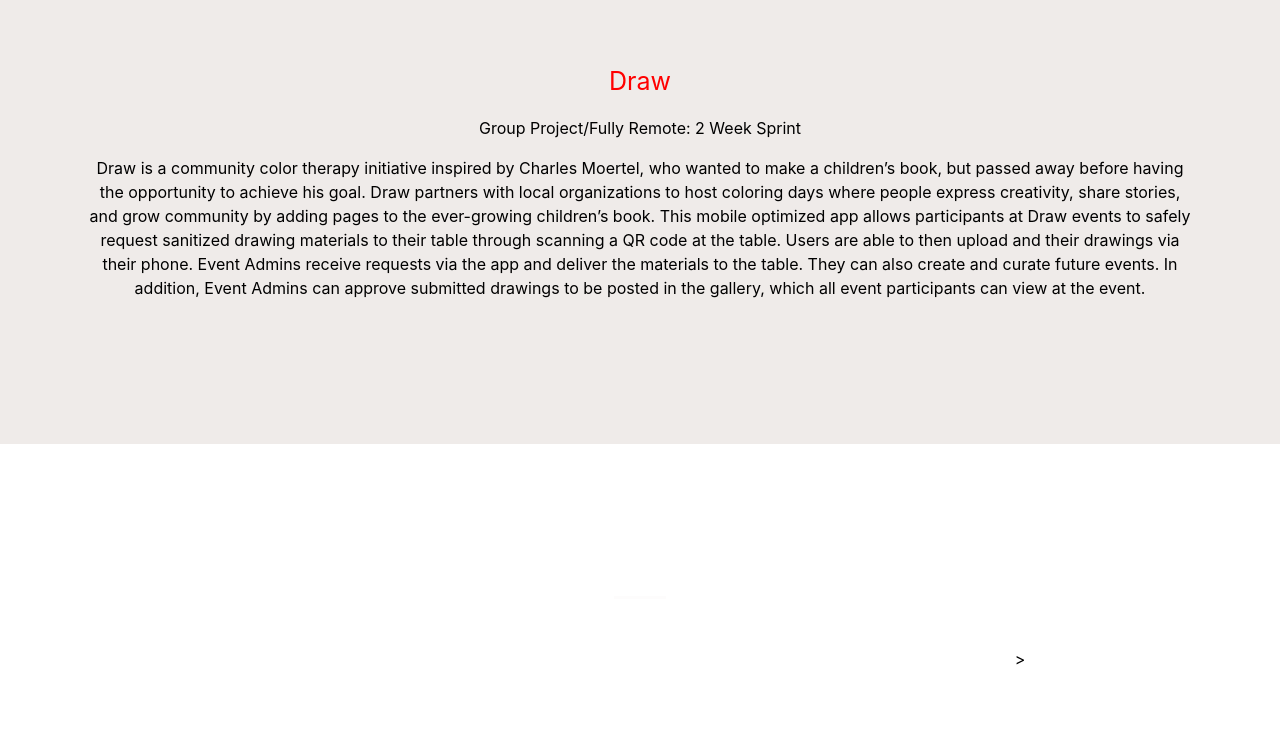
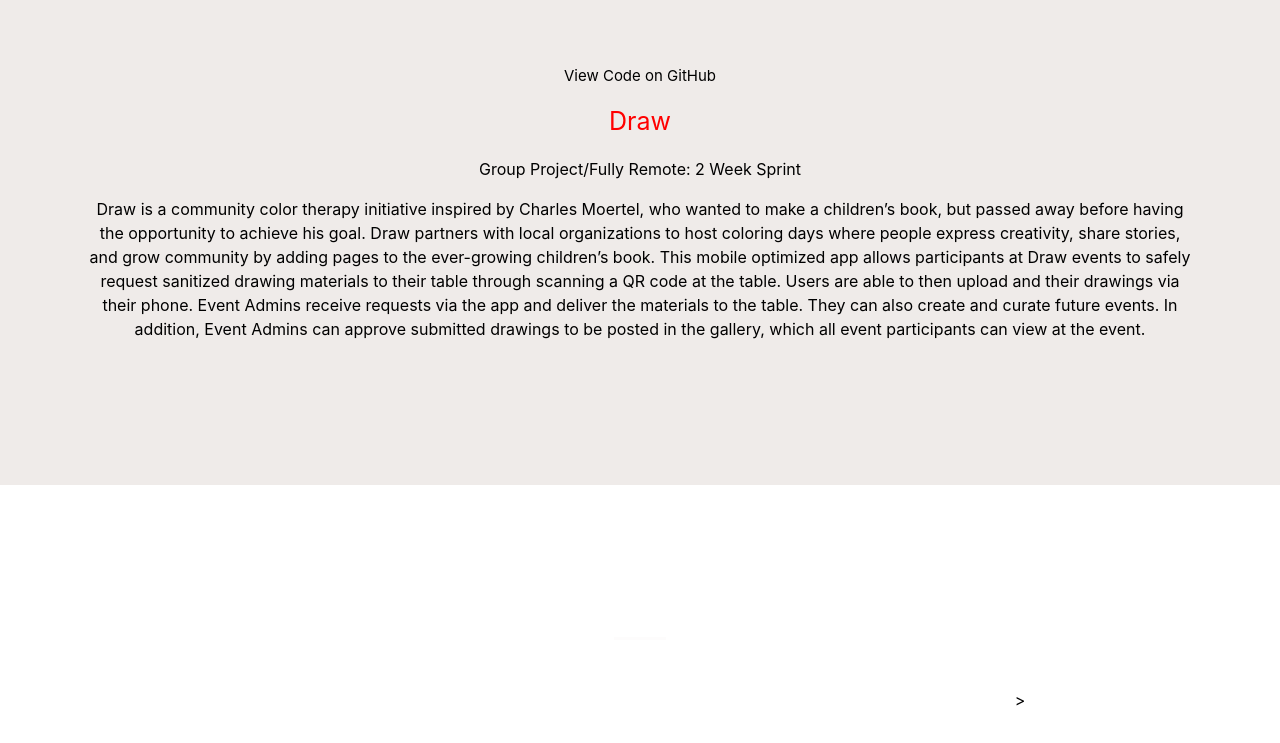
Before and after one commit to michaelsiddall/michaelsiddall.github.io, a website: page index.html in a window 1280 px wide. Shown: the part 2807-3550 px from the top of the page. Drawn offline with nearby package versions, Linux system fonts and the light colour scheme; a web font is replaced by a local one.

Commit message:
link to Draw app in GitHub

```diff
--- a/index.html
+++ b/index.html
@@ -158,6 +158,7 @@
 
       <video class="flex-container"  controls style="float: center; margin: 0px 0px 60px 0px;" src="assets/Draw_Present.mp4" type=video/mp4 height="300" width="500"></video><br style="clear: both;" />
     <div>
+      <p><a href="https://github.com/michaelsiddall/draw-app" target="_blank" class="centered, flex-container" style="font-size:15px; color:black">View Code on GitHub</a></p>
     <p style="font-size:25px; color:red ">Draw</p>
     <p>Group Project/Fully Remote:  2 Week Sprint</p>
     <p>Draw is a community color therapy initiative inspired by Charles Moertel, who wanted to make a children’s book, but passed away before having the opportunity to achieve his goal. Draw partners with local organizations to host coloring days where people express creativity, share stories, and grow community by adding pages to the ever-growing children’s book.
```
